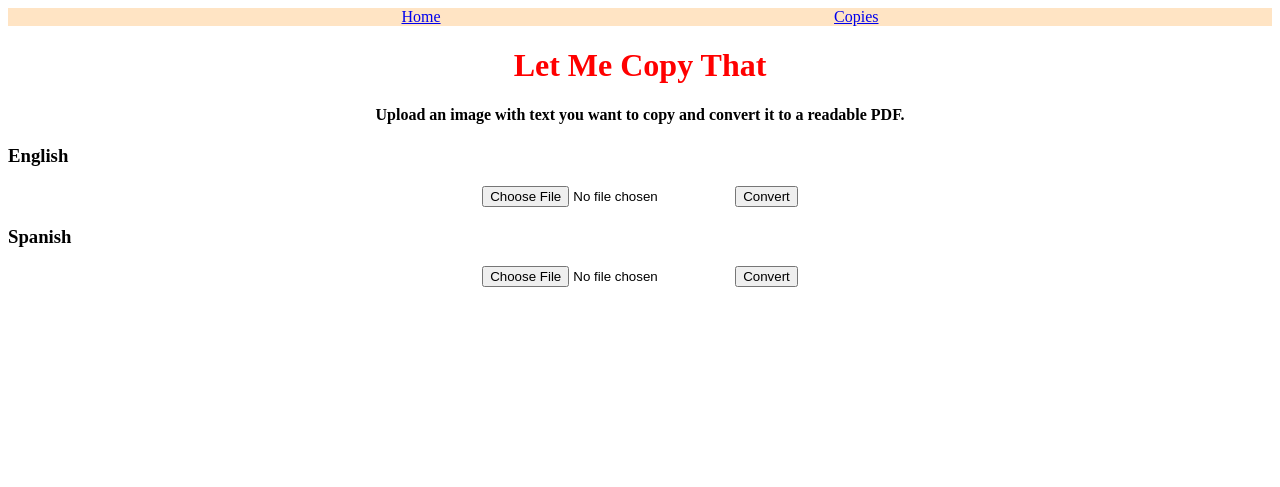
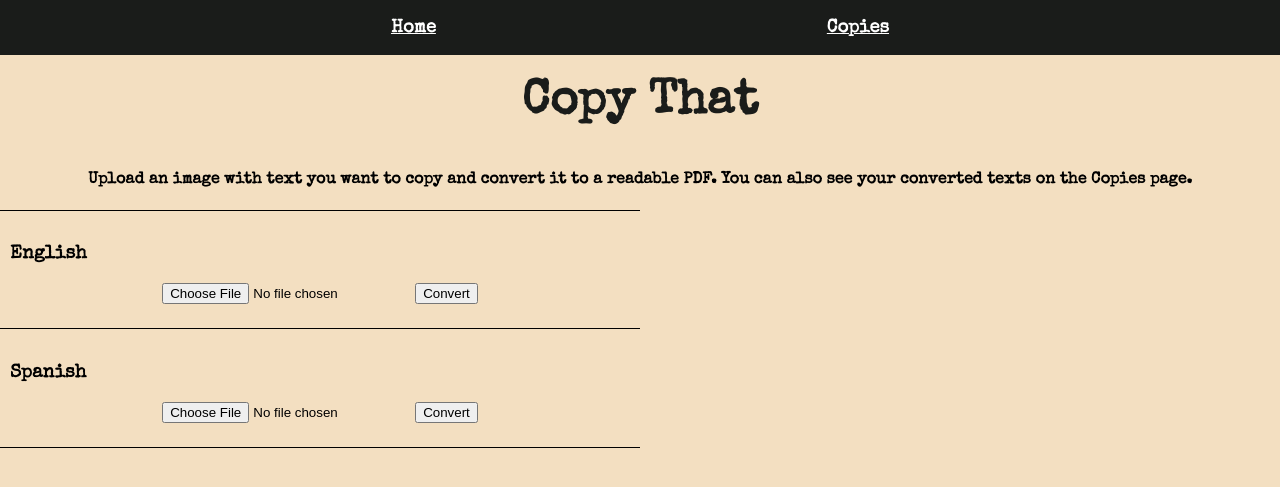
Before and after one commit to saba-mo/Copy-That, a Node server app: page / in a window 1280 px wide. Shown: the top 487 px of the page. Run offline with Node 20, Linux system fonts and the light colour scheme; some libraries are stand-ins or nearby versions.

Commit message:
styling added

```diff
--- a/public/style.css
+++ b/public/style.css
@@ -1,7 +1,13 @@
 h1 {
-  color: red;
   display: flex;
   justify-content: center;
+  background-color: #f3dfc1;
+  width: 100%;
+  height: 2em;
+  align-items: center;
+  margin: 0;
+  font-size: 3em;
+  color: #1a1c1a;
 }
 
 h4 {
@@ -14,14 +20,67 @@ form {
   justify-content: center;
 }
 
-nav {
-  background-color: bisque;
+#navbar {
+  background-color: #1a1c1a;
   display: flex;
   justify-content: space-evenly;
+  align-items: center;
+  width: 100%;
+  height: 3em;
+  font-size: 1.15em;
 }
 
-.navbar {
-  background-color: bisque;
+a:link,
+a:visited {
+  color: white;
+}
+
+a:hover {
+  color: blue;
+}
+
+body {
+  background-color: #f3dfc1;
+  margin: 0px;
+  font-family: "special elite";
+}
+
+h4,
+h2,
+p {
   display: flex;
-  justify-content: space-evenly;
+  justify-content: center;
 }
+
+#text {
+  font-family: "Open Sans Condensed";
+  display: flex;
+  flex-direction: column;
+}
+
+li {
+  border-style: inset;
+  margin: 1em;
+  margin-right: 4em;
+}
+
+.English,
+.Spanish {
+  display: flex;
+  flex-direction: column;
+  border-bottom: 1px solid black;
+  width: 50%;
+  margin-bottom: 1em;
+  padding-bottom: 1.5em;
+}
+
+.English {
+  border-top: 1px solid black;
+  padding-top: 1em;
+}
+
+h3 {
+  /* display: flex; */
+  justify-content: center;
+  padding-left: 10px;
+}
--- a/views/header.ejs
+++ b/views/header.ejs
@@ -1,4 +1,4 @@
-<nav class="navbar">
-  <a class="nav-link" href="/">Home</a>
-  <a class="nav-link" href="/copies">Copies</a>
+<nav id="navbar">
+  <a class="nav-link" href="/"><strong>Home</strong></a>
+  <a class="nav-link" href="/copies"><strong>Copies</strong></a>
 </nav>
--- a/views/index.ejs
+++ b/views/index.ejs
@@ -5,22 +5,34 @@
     <meta name="viewport" content="width=device-width, initial-scale=1.0" />
     <meta http-equip="X-UA-Compatible" content="ie=edge" />
     <link rel="stylesheet" href="/style.css" />
-    <title>Let Me Copy That</title>
+    <link rel="preconnect" href="https://fonts.gstatic.com" />
+    <link
+      href="https://fonts.googleapis.com/css2?family=Special+Elite&display=swap"
+      rel="stylesheet"
+    />
+    <link
+      href="https://fonts.googleapis.com/css2?family=Open+Sans+Condensed:wght@300&display=swap"
+      rel="stylesheet"
+    />
+    <title>Copy That</title>
   </head>
   <header><%- include('./header');%></header>
   <body>
     <div>
-      <h1>Let Me Copy That</h1>
+      <h1>Copy That</h1>
       <h4>
         Upload an image with text you want to copy and convert it to a readable
-        PDF.
+        PDF. You can also see your converted texts on the Copies page.
       </h4>
       <!-- refers to upload route, not upload folder -->
+      <div class="English">
         <h3>English</h3>
         <form action="/upload" method="POST" enctype="multipart/form-data">
           <input type="file" name="avatar" />
           <button type="submit">Convert</button>
         </form>
+      </div>
+      <div class="Spanish">
         <h3>Spanish</h3>
         <form
           action="/upload-Spanish"
@@ -31,5 +43,6 @@
           <button type="submit">Convert</button>
         </form>
       </div>
+    </div>
   </body>
 </html>
```
Also changed, not shown: views/copies.ejs (+10 -2 lines), 1 other file. Lines whose indentation alone changed are shown as unchanged.
